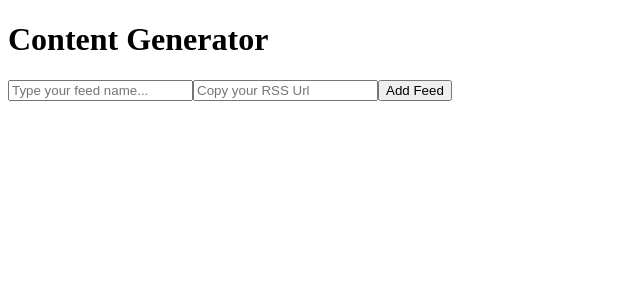
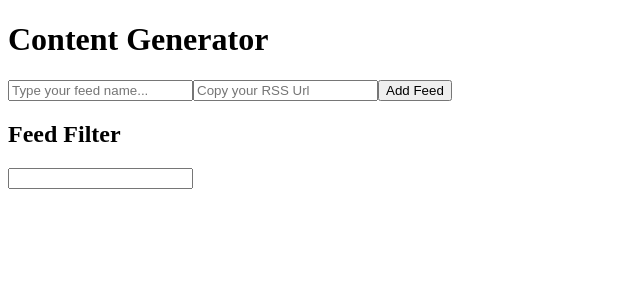
Before and after one commit to kmlprtsng/rss-feed-reader, an Angular app: page / in a window 1280 px wide. Shown: the top 300 px of the page, without its empty margins (0-640 px from the left). Built offline with nearby package versions, Linux system fonts and the light colour scheme.

Commit message:
add ability to filter

```diff
--- a/src/app/app.component.html
+++ b/src/app/app.component.html
@@ -6,8 +6,11 @@
   <input type="submit" value="Add Feed" />
 </form>
 
+<h2>Feed Filter</h2>
+
+<input type="text" [(ngModel)]="feedFilterKeyword" (input)="filterFeeds()">
 <ul>
-  <li *ngFor="let feed of feeds">
+  <li *ngFor="let feed of filteredFeeds">
     {{feed.name}}
     <a href="javascript:void(0)" (click)="removeFeed(feed)">X</a>
   </li>
--- a/src/app/app.component.ts
+++ b/src/app/app.component.ts
@@ -10,12 +10,15 @@ import { Feed } from './models/feed';
 })
 export class AppComponent {
   @ViewChild('newFeedName') private newFeedNameElm: ElementRef;
-  feeds: Feed[];
+  feeds: Feed[] = [];
   newFeed = {name: '', url: ''};
+  feedFilterKeyword = '';
+  filteredFeeds = this.feeds;
 
   constructor(private feedService: FeedService, private urlValidatorService: UrlValidatorService) {
     this.feedService.getAll().subscribe((feeds: Feed[]) => {
       this.feeds = feeds;
+      this.filterFeeds();
     });
   }
 
@@ -44,4 +47,12 @@ export class AppComponent {
   removeFeed(feed: Feed) {
     this.feedService.remove(feed);
   }
+
+  filterFeeds() {
+    if (this.feedFilterKeyword.trim() === '') {
+      this.filteredFeeds = this.feeds;
+    }
+
+    this.filteredFeeds = this.feeds.filter(feed => feed.name.indexOf(this.feedFilterKeyword) > -1);
+  }
 }
```
